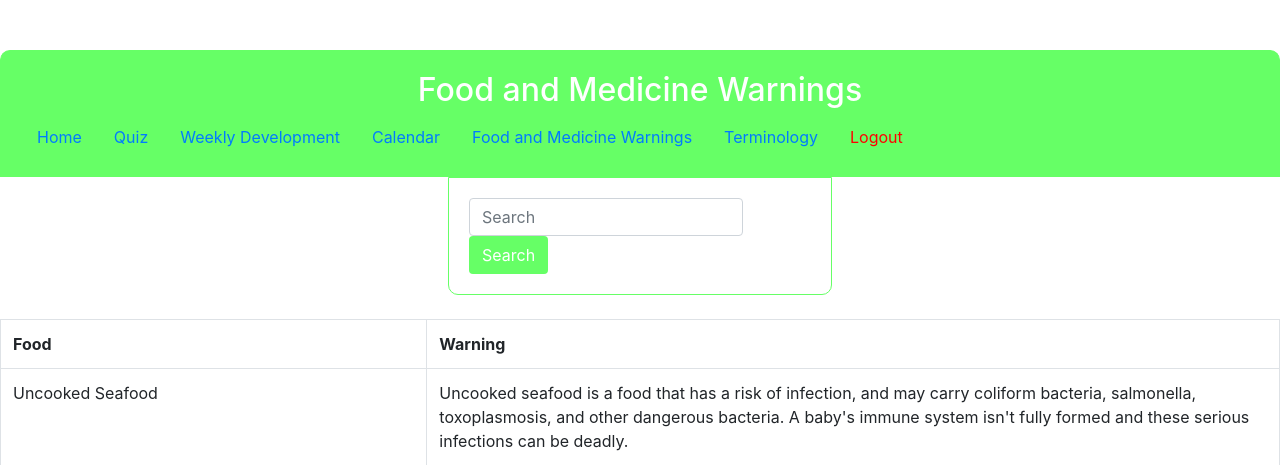
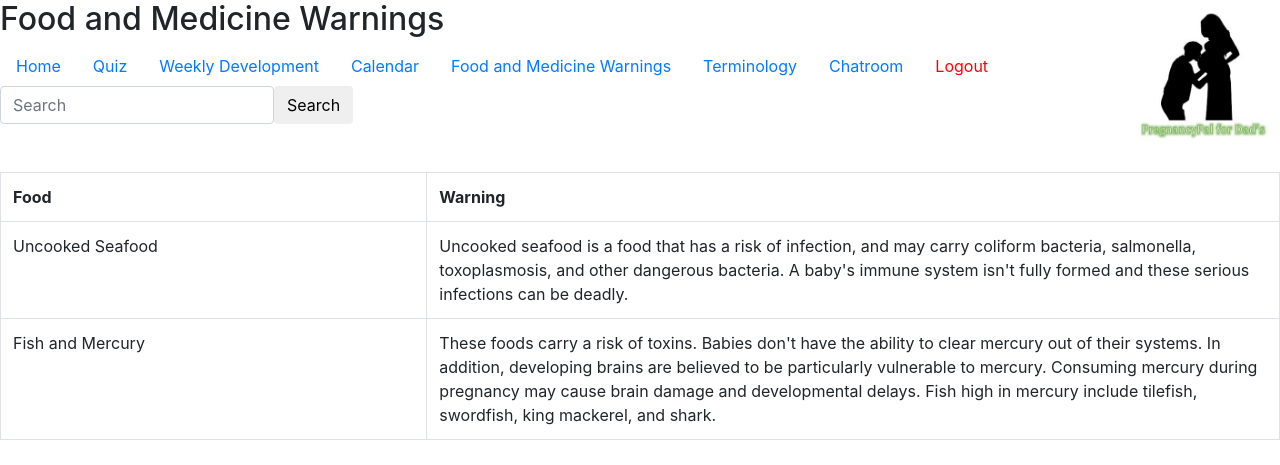
Before and after one commit to laura9578/pregnancypal, a PHP site: page /healthInfo.php in a window 1280 px wide. Shown: the top 465 px of the page. Run offline with PHP 8.4, Linux system fonts and the light colour scheme; data comes from the database, SQL or seed files in the repository; some libraries are stand-ins or nearby versions.

Commit message:
Icon added to all pages except chatroom which still needs work

```diff
--- a/calendar.php
+++ b/calendar.php
@@ -12,6 +12,7 @@
 	<div class="main">
 		<h2>Calendar</h2>
 		<nav class="nav">
+		<img src =/registration/Images/Logo.jpg width='150px' height='150px' float='left' style= 'position:absolute; top:0; right:0;' />
  			<a class="nav-link" href="index.php">Home</a>
   			<a class="nav-link" href="quiz.php">Quiz</a>
   			<a class="nav-link" href="pregnancyByWeek.php">Weekly Development</a>
--- a/healthInfo.php
+++ b/healthInfo.php
@@ -3,7 +3,6 @@
 <html>
 <head>
 	<title>Health Information</title>
-	<link rel="stylesheet" type="text/css" href="style.css">
 	<link rel="stylesheet" href="https://maxcdn.bootstrapcdn.com/bootstrap/4.0.0/css/bootstrap.min.css" integrity="sha384-Gn5384xqQ1aoWXA+058RXPxPg6fy4IWvTNh0E263XmFcJlSAwiGgFAW/dAiS6JXm" crossorigin="anonymous">
 	<script src="https://code.jquery.com/jquery-3.2.1.slim.min.js" integrity="sha384-KJ3o2DKtIkvYIK3UENzmM7KCkRr/rE9/Qpg6aAZGJwFDMVNA/GpGFF93hXpG5KkN" crossorigin="anonymous"></script>
     <script src="https://cdnjs.cloudflare.com/ajax/libs/popper.js/1.12.9/umd/popper.min.js" integrity="sha384-ApNbgh9B+Y1QKtv3Rn7W3mgPxhU9K/ScQsAP7hUibX39j7fakFPskvXusvfa0b4Q" crossorigin="anonymous"></script>
@@ -13,12 +12,14 @@
 	<div class="main">
 		<h2>Food and Medicine Warnings</h2>
 		<nav class="nav">
+		<img src =/registration/Images/Logo.jpg width='150px' height='150px' float='left' style= 'position:absolute; top:0; right:0;' />
  			<a class="nav-link" href="index.php">Home</a>
   			<a class="nav-link" href="quiz.php">Quiz</a>
   			<a class="nav-link" href="pregnancyByWeek.php">Weekly Development</a>
 			<a class="nav-link" href="calendar.php">Calendar</a>
-			<a class="nav-link" href="healthInfo.php">Food and Medicine Warnings</a>
-			<a class="nav-link active" href="terminology.php">Terminology</a>
+			<a class="nav-link active" href="healthInfo.php">Food and Medicine Warnings</a>
+			<a class="nav-link" href="terminology.php">Terminology</a>
+			<a class="nav-link" href="chatroom.php">Chatroom</a>
             <a class="nav-link" href="index.php?logout='1'" style="color: red;">Logout</a>
 		</nav>
 	</div>
@@ -44,6 +45,7 @@
 	$medicine_results =  mysqli_query($db, $medicineQuery);
 
 	echo "<br>";
+	echo "<br>";
 	// Setup food table
 	echo "<table class='table table-bordered'><tr><th style='width: 33%;'>Food</th><th style='width: 66%;'>Warning</th></tr>";
 	if ($food_results->num_rows > 0) {
--- a/quiz.php
+++ b/quiz.php
@@ -2,7 +2,6 @@
 <html>
 <head>
 	<title>Quizzes</title>
-	<link rel="stylesheet" type="text/css" href="style.css">
 	<link rel="stylesheet" href="https://maxcdn.bootstrapcdn.com/bootstrap/4.0.0/css/bootstrap.min.css" integrity="sha384-Gn5384xqQ1aoWXA+058RXPxPg6fy4IWvTNh0E263XmFcJlSAwiGgFAW/dAiS6JXm" crossorigin="anonymous">
 	<script src="https://code.jquery.com/jquery-3.2.1.slim.min.js" integrity="sha384-KJ3o2DKtIkvYIK3UENzmM7KCkRr/rE9/Qpg6aAZGJwFDMVNA/GpGFF93hXpG5KkN" crossorigin="anonymous"></script>
     <script src="https://cdnjs.cloudflare.com/ajax/libs/popper.js/1.12.9/umd/popper.min.js" integrity="sha384-ApNbgh9B+Y1QKtv3Rn7W3mgPxhU9K/ScQsAP7hUibX39j7fakFPskvXusvfa0b4Q" crossorigin="anonymous"></script>
@@ -12,6 +11,7 @@
 	<div class="main">
 		<h2>Quiz Page</h2>
 		<nav class="nav">
+		<img src =/registration/Images/Logo.jpg width='150px' height='150px' float='left' style= 'position:absolute; top:0; right:0;' />
  			<a class="nav-link" href="index.php">Home</a>
   			<a class="nav-link active" href="quiz.php">Quiz</a>
   			<a class="nav-link" href="pregnancyByWeek.php">Weekly Development</a>
--- a/server.php
+++ b/server.php
@@ -13,6 +13,8 @@ $searchTermQuery = "";
 $result = "";
 $errors = array();
 $_SESSION['success'] = "";
+
+$image = "<img src =/registration/Images/Logo.jpg width='150px' height='150px' float='left' style= 'position:absolute; top:0; right:0;' />";
 
 // connect to database
 $db = mysqli_connect('localhost', 'root', '', 'pregnancy_project');
```
Also changed, not shown: chatroom.php (+14 -6 lines), index.php (+6 -3 lines), pregnancyByWeek.php (+8 -3 lines), terminology.php (+7 -4 lines), Images/Logo.JPG (added).
